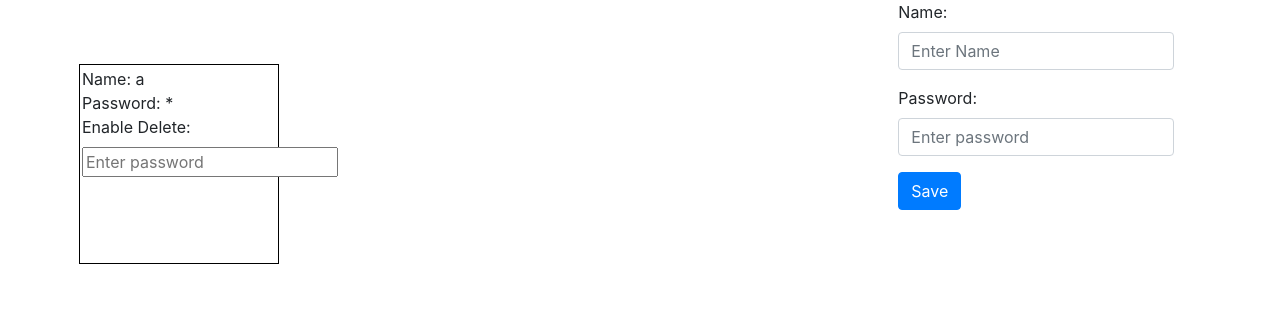
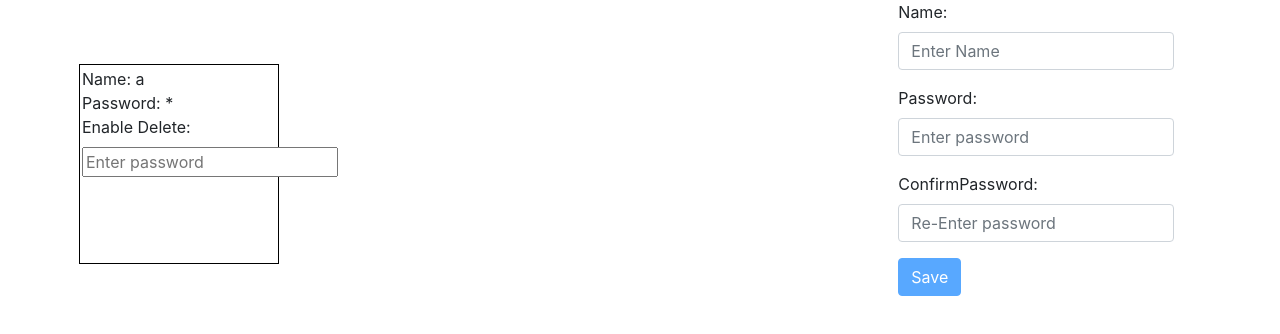
Before and after one commit to steeliz93/angular-learning, an Angular app: page / in a window 1280 px wide. Shown: the top 334 px of the page. Built offline with nearby package versions, Linux system fonts and the light colour scheme.

Commit message:
added confirm password and disabled save

```diff
--- a/src/app/getdetails/getdetails.component.html
+++ b/src/app/getdetails/getdetails.component.html
@@ -3,7 +3,8 @@
     <div class="form-group">
         <label class="control-label col-sm-2" for="name">Name:</label>
         <div class="col-sm-10">
-          <input type="name" class="form-control" id="name" placeholder="Enter Name" [(ngModel)]="formData.name">
+          <input type="name" class="form-control" id="name" placeholder="Enter Name" [(ngModel)]="formData.name"
+          >
         </div>
       </div>
 
@@ -14,11 +15,19 @@
         </div>
         </div>
 
+        <div class="form-group">
+          <label class="control-label col-sm-2" for="password">ConfirmPassword:</label>
+          <div class="col-sm-10">
+            <input type="password" class="form-control" id="password" placeholder="Re-Enter password" [(ngModel)]="formData.confirmPassword"
+            (keyup)="confirmPasswordCheck()">
+          </div>
+          </div>
+
 
 
 <div class="form-group">
         <div class="col-sm-offset-2 col-sm-10">
-          <button type="save" class="btn btn-primary" (click)="handleSave()">Save</button>
+          <button type="save" class="btn btn-primary" (click)="handleSave()" [disabled]="!showSaveButton">Save</button>
         </div>
       </div>
     </div>
--- a/src/app/getdetails/getdetails.component.ts
+++ b/src/app/getdetails/getdetails.component.ts
@@ -8,10 +8,12 @@ import { Component, OnInit, Output, EventEmitter } from '@angular/core';
 })
 export class GetdetailsComponent implements OnInit {
 
-  @Output() formSave = new EventEmitter <{name:string, password:string}> ();
+  showSaveButton=false;
+
+  @Output() formSave = new EventEmitter <{name:string, password:string,confirmPassword:string}> ();
 
 
-formData:{name:string, password:string} = {name:"", password:""};
+formData:{name:string, password:string,confirmPassword:string} = {name:"", password:"",confirmPassword:""};
 // for two-way binding
 
   constructor() { }
@@ -24,4 +26,13 @@ formData:{name:string, password:string} = {name:"", password:""};
     //spread operator is used to create a new copy of object in order to avoid aliasing issue.
 }
 
+confirmPasswordCheck() {
+  if ( this.formData.password === this.formData.confirmPassword){
+this.showSaveButton=true;
+  }
+  else{
+    this.showSaveButton=false;
+  }
 }
+
+}
```
